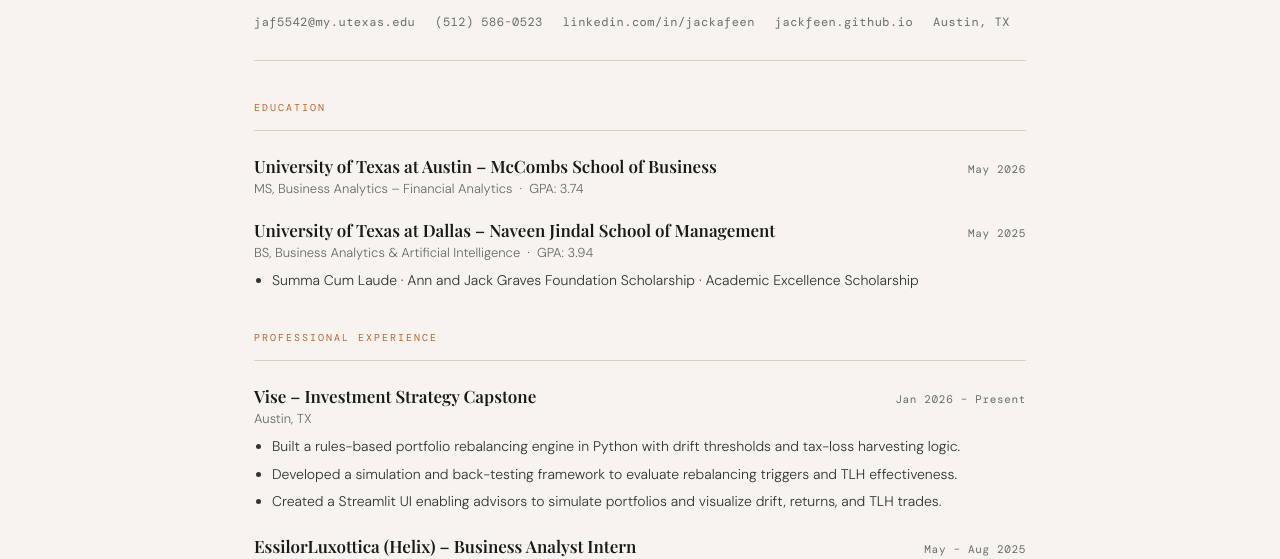
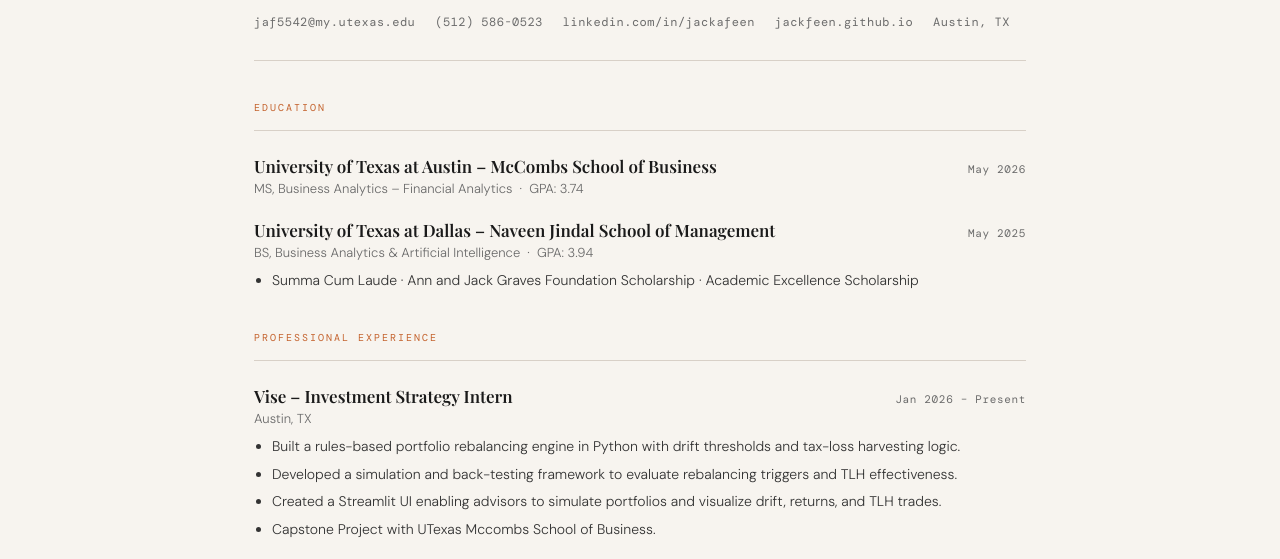
Before and after one commit to JackFeen/resume, a plain HTML site: page index.html in a window 1280 px wide. Shown: the part 223-782 px from the top of the page. Drawn offline with nearby package versions, Linux system fonts and the light colour scheme; a web font is replaced by a local one.

Commit message:
Update job title and add capstone project detail

```diff
--- a/index.html
+++ b/index.html
@@ -322,7 +322,7 @@
 
     <div class="entry">
       <div class="entry-head">
-        <span class="entry-title">Vise – Investment Strategy Capstone</span>
+        <span class="entry-title">Vise – Investment Strategy Intern</span>
         <span class="entry-date">Jan 2026 – Present</span>
       </div>
       <p class="entry-sub">Austin, TX</p>
@@ -330,6 +330,7 @@
         <li>Built a rules-based portfolio rebalancing engine in Python with drift thresholds and tax-loss harvesting logic.</li>
         <li>Developed a simulation and back-testing framework to evaluate rebalancing triggers and TLH effectiveness.</li>
         <li>Created a Streamlit UI enabling advisors to simulate portfolios and visualize drift, returns, and TLH trades.</li>
+        <li>Capstone Project with UTexas Mccombs School of Business.</li>
       </ul>
     </div>
 
```
